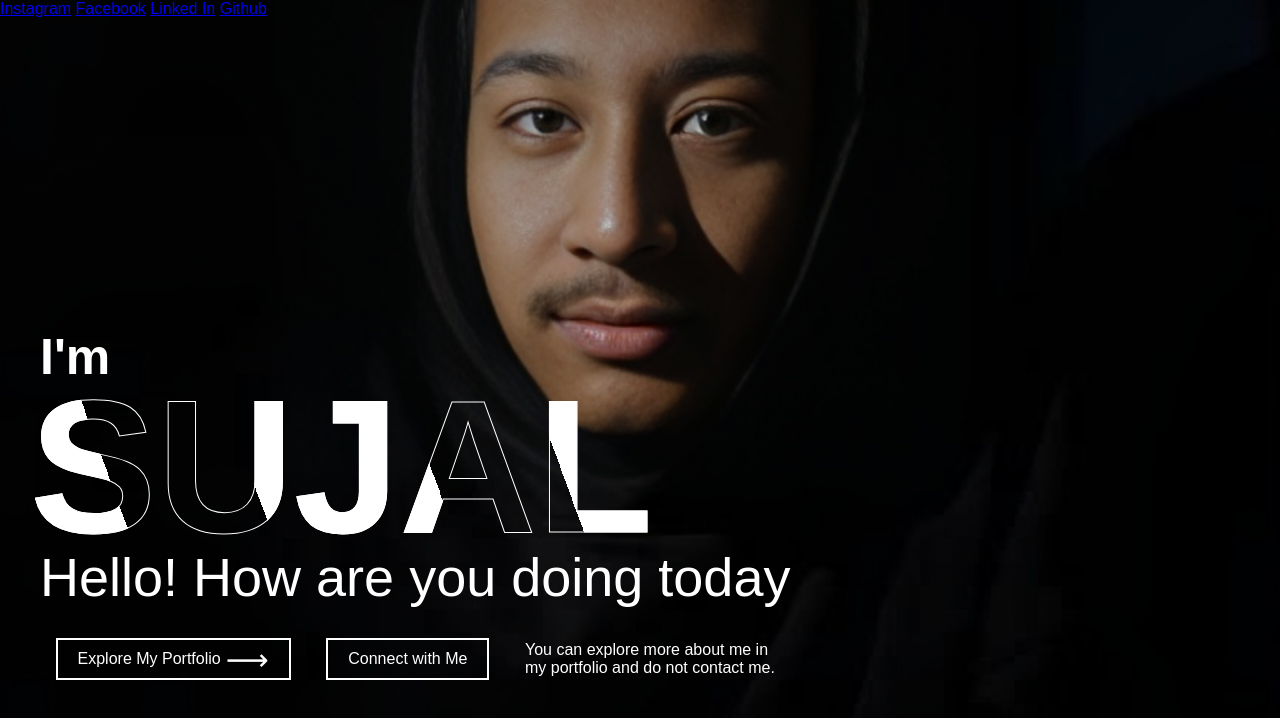
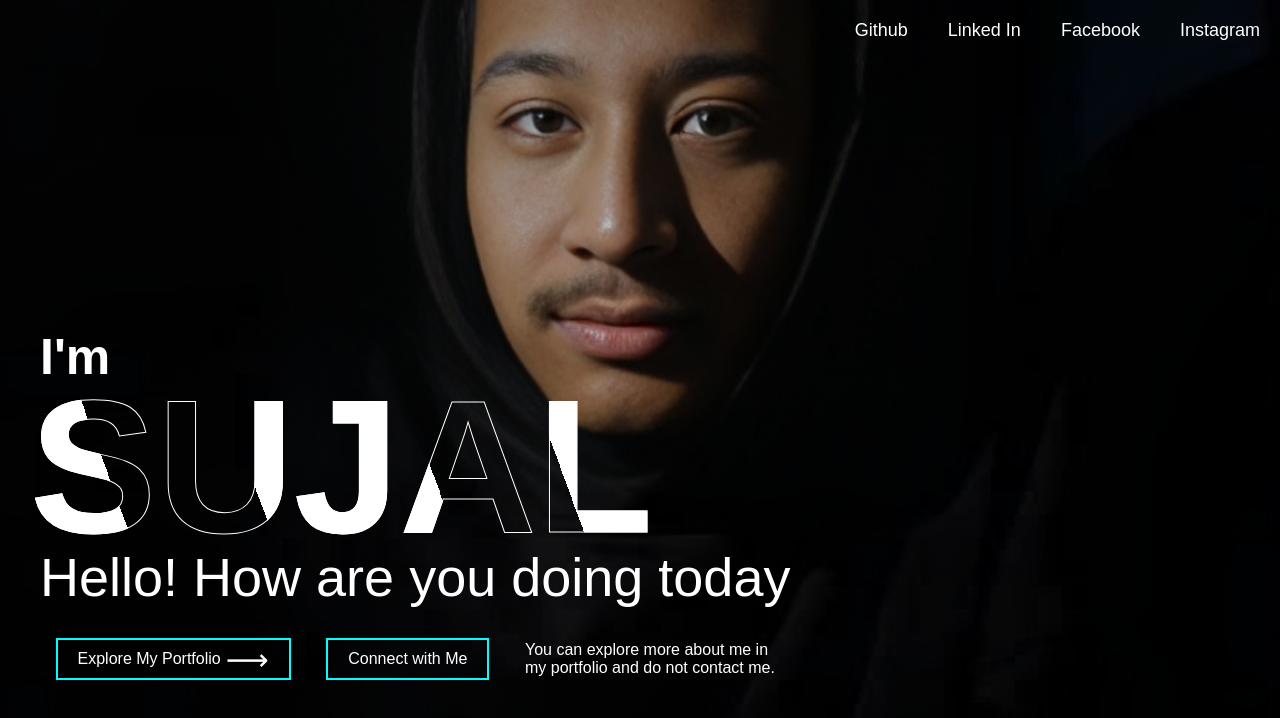
Before and after one commit to notsuz/notsuz.github.io, a plain HTML site: page index.html in a window 1280 px wide. Drawn offline with Linux system fonts and the light colour scheme.

Commit message:
Update index.css

```diff
--- a/css/index.css
+++ b/css/index.css
@@ -10,6 +10,28 @@
     background-size: cover;
     background-position: center;
     position: relative;
+}
+.socio-links a{
+    float: right;
+    color: white;
+    text-decoration: none;
+    padding: 20px;
+    font-family: 'poppins', sans-serif;
+    font-size: large;
+}
+/* .socio-links ul{
+    margin: 5px;
+    float: right;
+}
+.socio-links ul li{
+    padding: 5px;
+    margin: 10px;
+    display: inline-block;
+} */
+.socio-links a:hover{
+    transform: translate(0, -10%);
+    transition: 0.3s;
+    color: aqua;
 }
 .text-box{
     color: #fff;
@@ -44,6 +66,10 @@
     font-size: 54px;
     font-weight: 500;
 }
+.text-box a:hover{
+    transition: 0.3s;
+    color: aqua;
+}
 .text-box .row{
     display: flex;
     align-items: center;
@@ -55,7 +81,7 @@
     text-decoration: none;
     padding: 10px 20px;
     margin-right: 20px;
-    border: 2px solid #fff;
+    border: 2px solid aqua;
     display: flex;
     align-items: center;
 
```
